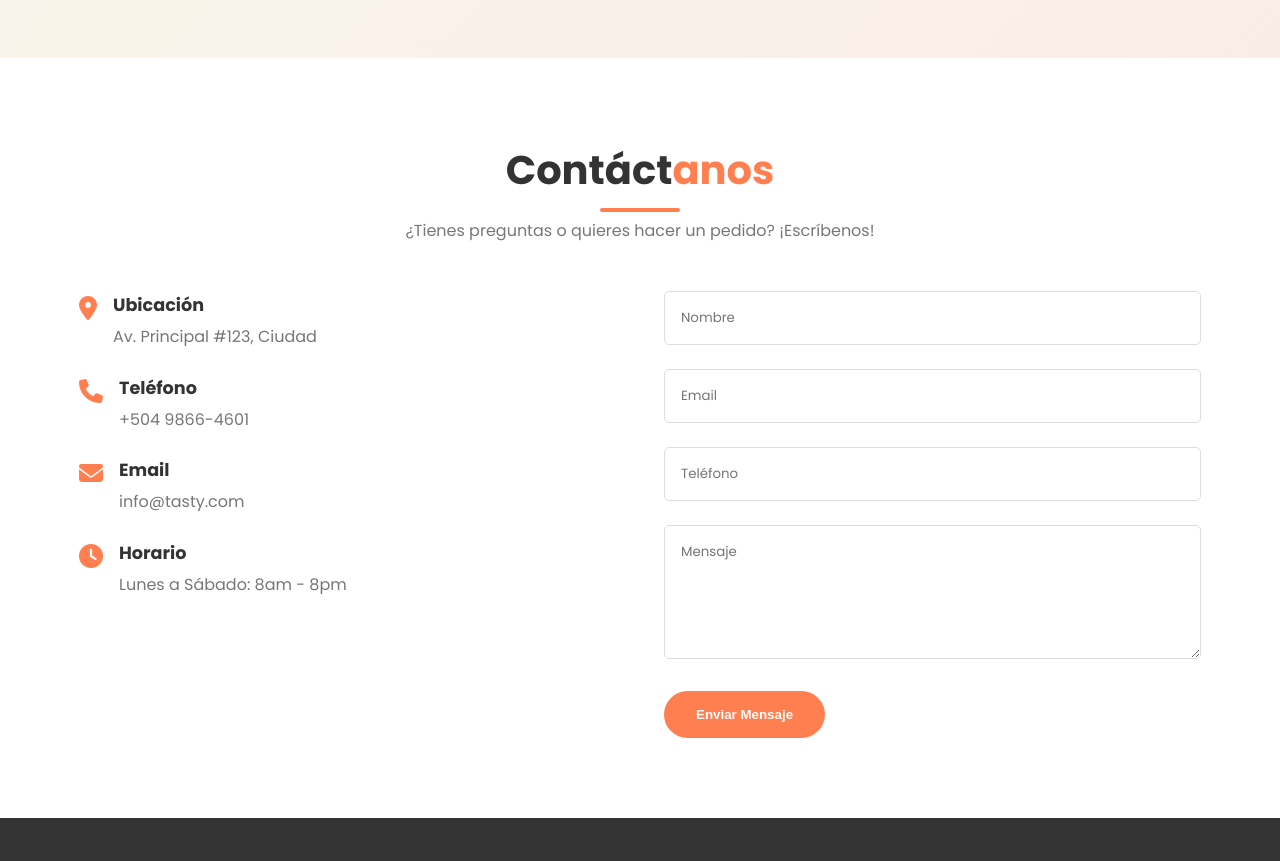
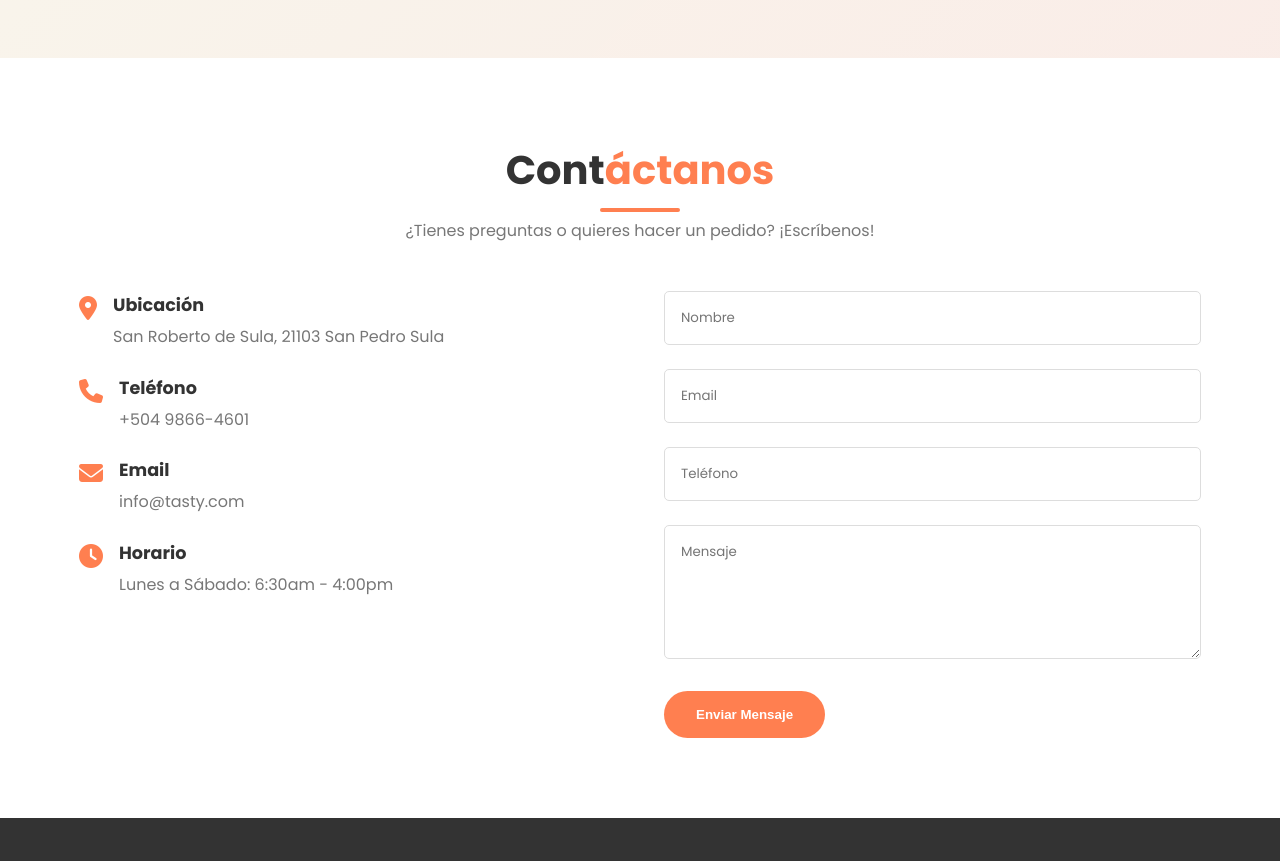
Before and after one commit to Erik-Molina/tasty-propuesta, a plain HTML site: page index.html in a window 1280 px wide. Shown: the part 3260-4121 px from the top of the page. Drawn offline with Linux system fonts and the light colour scheme.

Commit message:
Update index.html

```diff
--- a/index.html
+++ b/index.html
@@ -130,7 +130,7 @@
     <!-- Contact Section -->
     <section id="contacto" class="contact">
         <div class="container">
-            <h2 class="section-title">Contáct<span>anos</span></h2>
+            <h2 class="section-title">Cont<span>áctanos</span></h2>
             <p class="section-subtitle">¿Tienes preguntas o quieres hacer un pedido? ¡Escríbenos!</p>
             <div class="contact-content">
                 <div class="contact-info">
@@ -138,7 +138,7 @@
                         <i class="fas fa-map-marker-alt"></i>
                         <div>
                             <h3>Ubicación</h3>
-                            <p>Av. Principal #123, Ciudad</p>
+                            <p>San Roberto de Sula, 21103 San Pedro Sula</p>
                         </div>
                     </div>
                     <div class="info-item">
@@ -159,7 +159,7 @@
                         <i class="fas fa-clock"></i>
                         <div>
                             <h3>Horario</h3>
-                            <p>Lunes a Sábado: 8am - 8pm</p>
+                            <p>Lunes a Sábado: 6:30am - 4:00pm</p>
                         </div>
                     </div>
                 </div>
```
